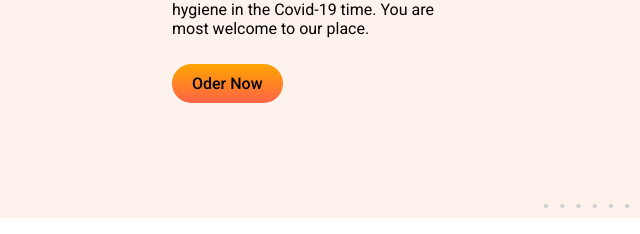
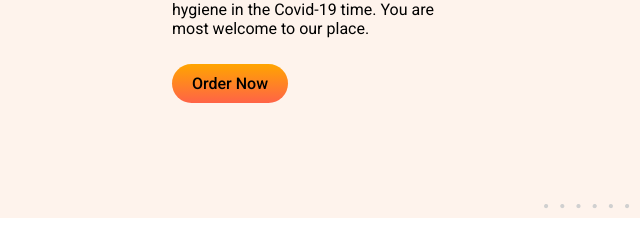
Before and after one commit to Alavykhan/assignment-01, a plain HTML site: page index.html in a window 1280 px wide. Shown: the part 754-988 px from the top of the page, 640-1280 px from the left. Drawn offline with Linux system fonts and the light colour scheme.

Commit message:
final upload

```diff
--- a/index.html
+++ b/index.html
@@ -49,7 +49,7 @@
         <div class="description">
             <h1>About Us</h1>
             <p id="pad-2">We severed the best recipes of continental cuisine in Bangladesh. Our hospitality and environment are up to the mark. We strictly follow the hygiene in the Covid-19 time. You are most welcome to our place.</p>
-            <a target="_blank" class="link-menu" href="https://facebook.com/Eaters-Bay-101097447917886">Oder Now</a>
+            <a target="_blank" class="link-menu" href="https://facebook.com/Eaters-Bay-101097447917886">Order Now</a>
         </div>
 
     </section>
```
